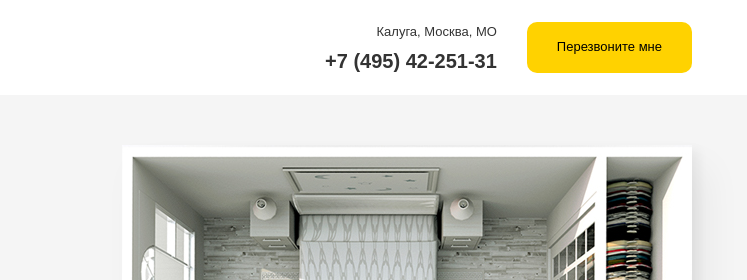
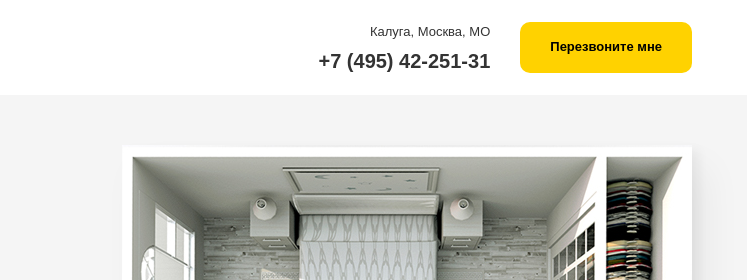
Before and after one commit to kovgansergey/homework14-required, a plain HTML site: page src/index.html in a window 1280 px wide. Shown: the top 280 px of the page, 533-1280 px from the left. Drawn offline with Linux system fonts and the light colour scheme.

Commit message:
поправил тег nav на header. Сделал кнопку жирным шрифтом

```diff
--- a/src/index.html
+++ b/src/index.html
@@ -9,7 +9,7 @@
 </head>
 <body>
 	<!-- Навигационная панель -->
-	<nav class="navbar">
+	<header class="navbar">
 		<div class="container">
 			<div class="navbar-wrap">
 				<div class="navbar__logo">
@@ -32,7 +32,7 @@
 			<!-- /.navbar-wrap -->
 		</div>
 		<!-- /.container -->
-	</nav>
+	</header>
 	<!-- /.navbar -->
 
 	<!-- Заглавная секция -->
@@ -73,6 +73,6 @@
 		</div>
 		<!-- /.container -->
 	</section>
-	<!-- /.section -->
+	<!-- /.header -->
 </body>
 </html>
--- a/src/sass/_interface.sass
+++ b/src/sass/_interface.sass
@@ -5,6 +5,7 @@ body
 	width: 1170px
 	margin: auto
 .button
+	font-weight: bold
 	border: none
 	border-radius: 10px
 	background-color: $main-color
--- a/src/sass/blocks/_navbar.sass
+++ b/src/sass/blocks/_navbar.sass
@@ -24,7 +24,6 @@
 		margin-left: 30px
 		padding: 18px 30px
 		font-size: 13px
-		font-weight: 400
 @media (max-width: 767px)
 	.navbar
 		&-wrap
```
Also changed, not shown: src/css/style.css.
